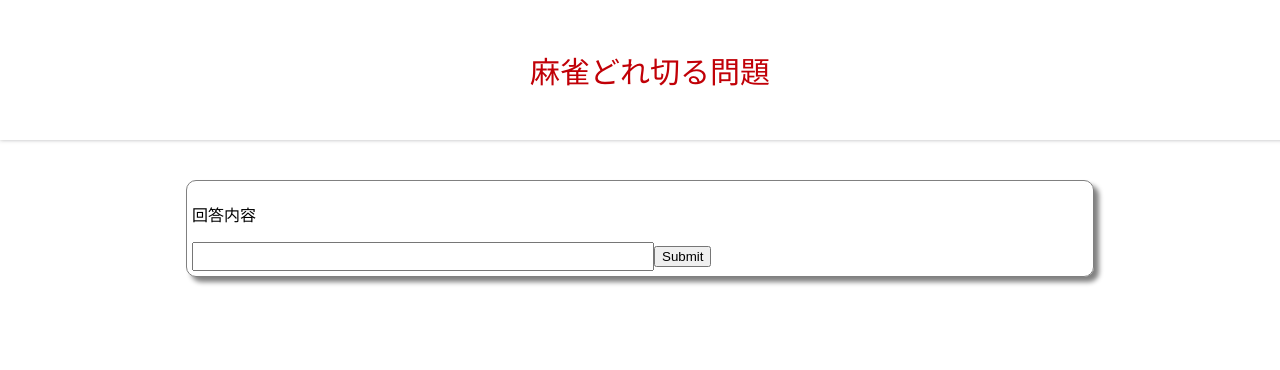
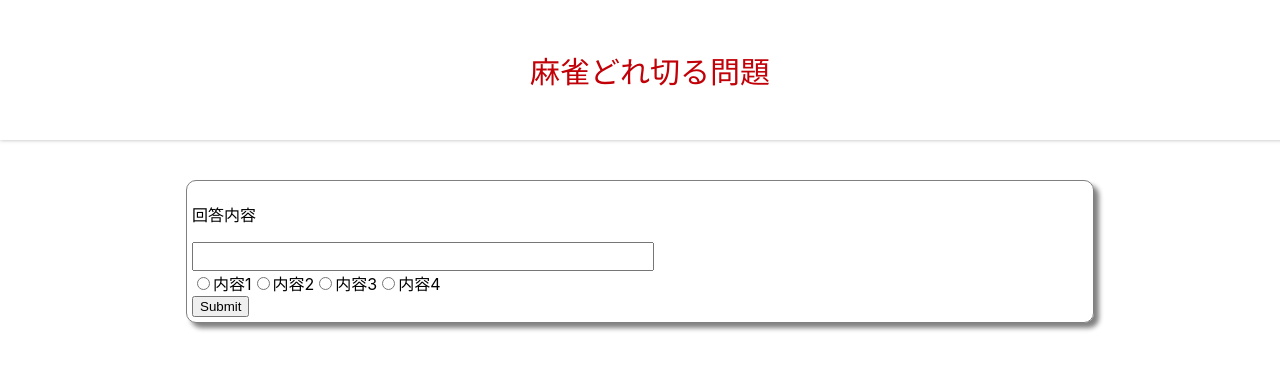
Before and after one commit to ut-code/mahjong, a React (Vite) app: page /answer in a window 1280 px wide. Shown: the top 370 px of the page. Built offline with nearby package versions, Linux system fonts and the light colour scheme.

Commit message:
added radio option

```diff
--- a/src/pages/Answer.tsx
+++ b/src/pages/Answer.tsx
@@ -16,10 +16,22 @@ function CreateAnswer(){
             <form>
                 <p>回答内容</p>
                 <input type="text" name="replycontent" className="replybox"></input>
+                <div>
+                    <CreateRadioButton/>内容1
+                    <CreateRadioButton/>内容2
+                    <CreateRadioButton/>内容3
+                    <CreateRadioButton/>内容4
+                </div>
                 <input type="submit"></input>
             </form>
         </div>
     )
 }
 
+function CreateRadioButton(){
+    return(
+        <input type="radio" name="option" value=""/>
+    )
+}
+
 export default Answer;
```
